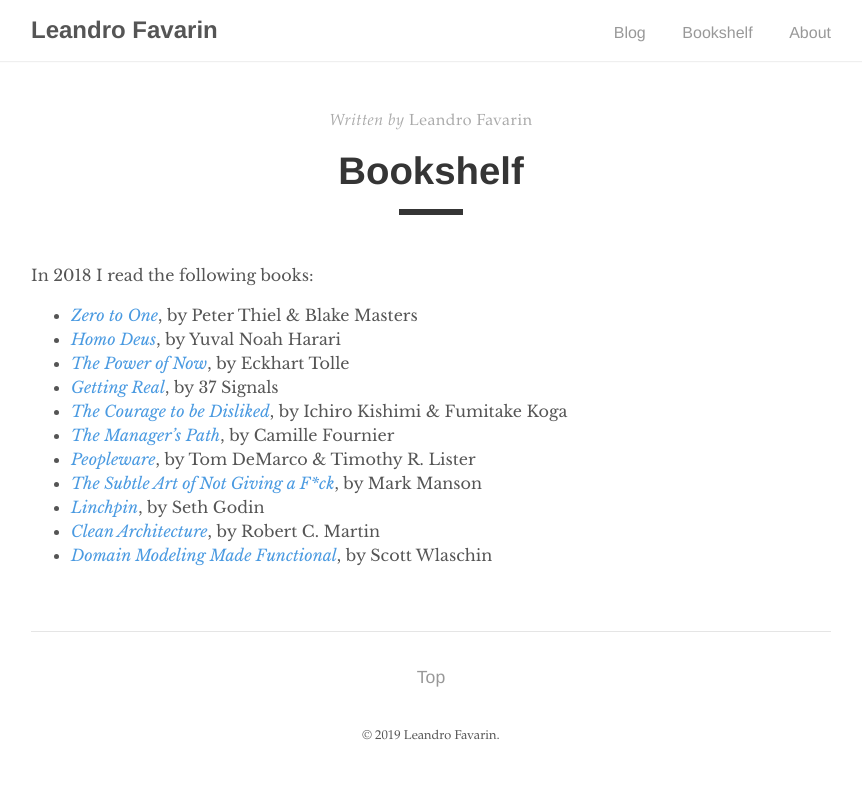
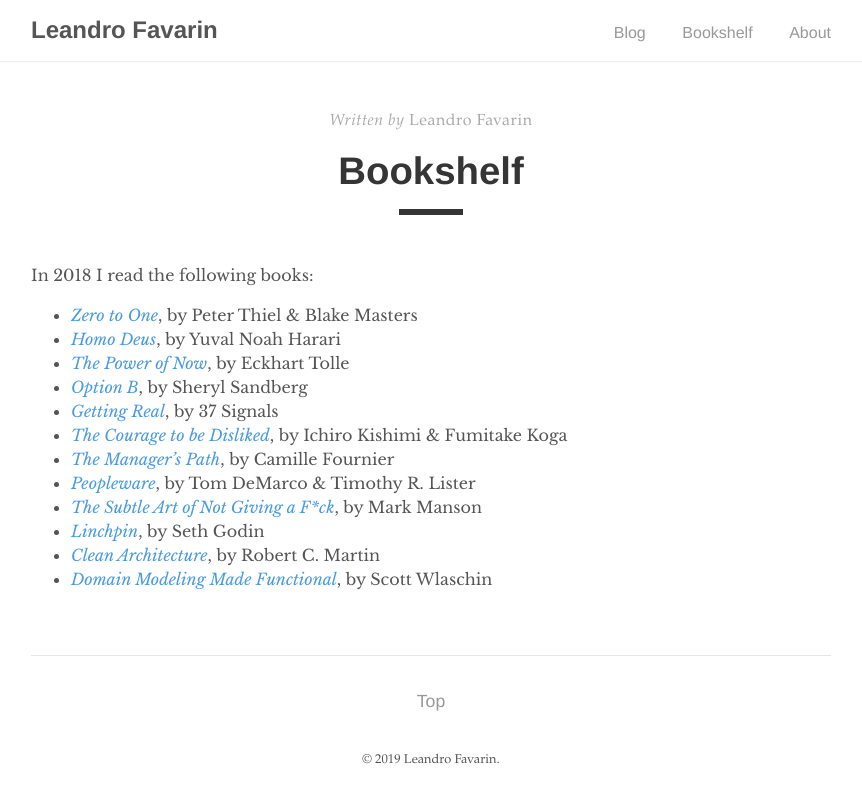
Before and after one commit to leandrofavarin/leandrofavarin.github.io, a Jekyll site: the page built from _pages/bookshelf.md, in a window 1280 px wide. Shown: the top 803 px of the page, without its empty margins (209-1071 px from the left). Built offline with Jekyll 4.4.1, drawn with Linux system fonts in a browser that asks for light colours.

Commit message:
Add missing book read in 2018

```diff
--- a/_pages/bookshelf.md
+++ b/_pages/bookshelf.md
@@ -9,6 +9,7 @@ In 2018 I read the following books:
 * [_Zero to One_](https://www.goodreads.com/book/show/18050143), by Peter Thiel & Blake Masters
 * [_Homo Deus_](https://www.goodreads.com/book/show/31138556), by Yuval Noah Harari
 * [_The Power of Now_](https://www.goodreads.com/book/show/6708), by Eckhart Tolle
+* [_Option B_](https://www.goodreads.com/book/show/32938155), by Sheryl Sandberg
 * [_Getting Real_](https://www.goodreads.com/book/show/447648), by 37 Signals
 * [_The Courage to be Disliked_](https://www.goodreads.com/book/show/36622739), by Ichiro Kishimi &  Fumitake Koga
 * [_The Manager's Path_](https://www.goodreads.com/book/show/33369254), by Camille Fournier
```
